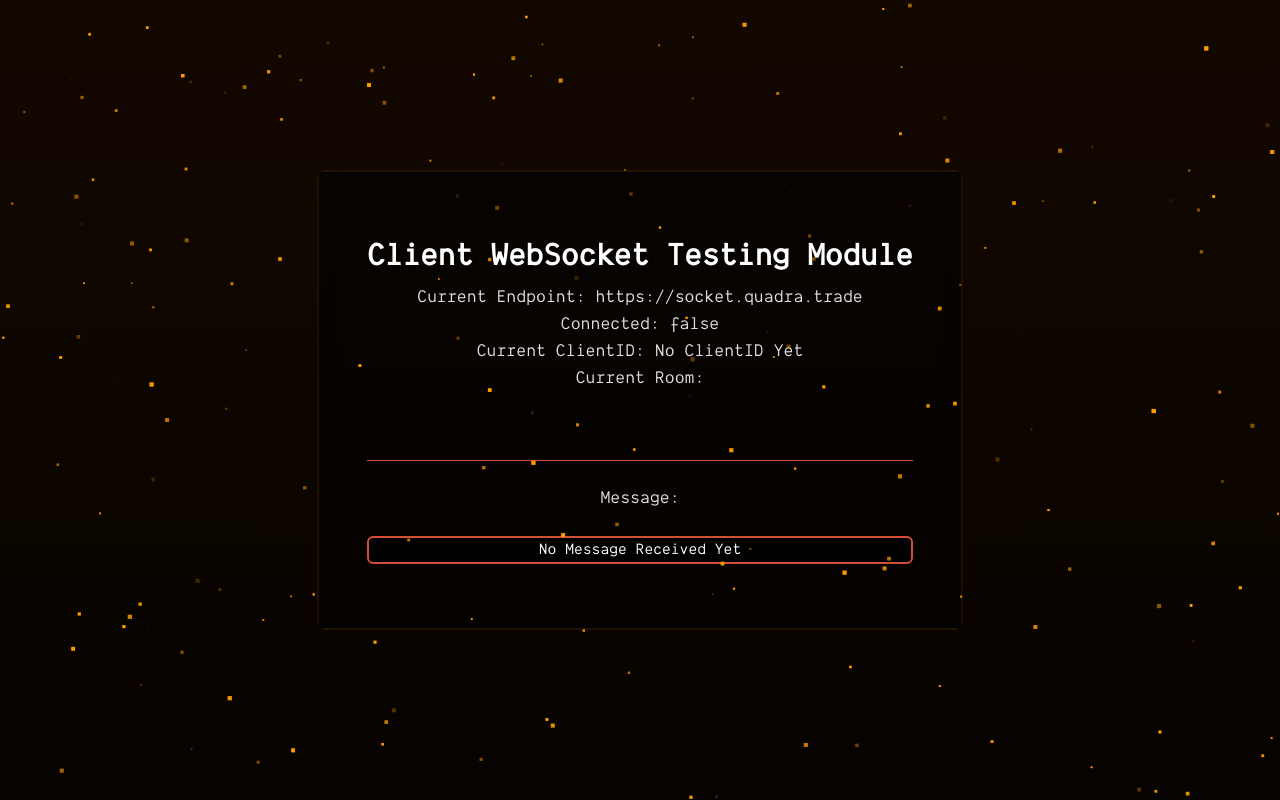
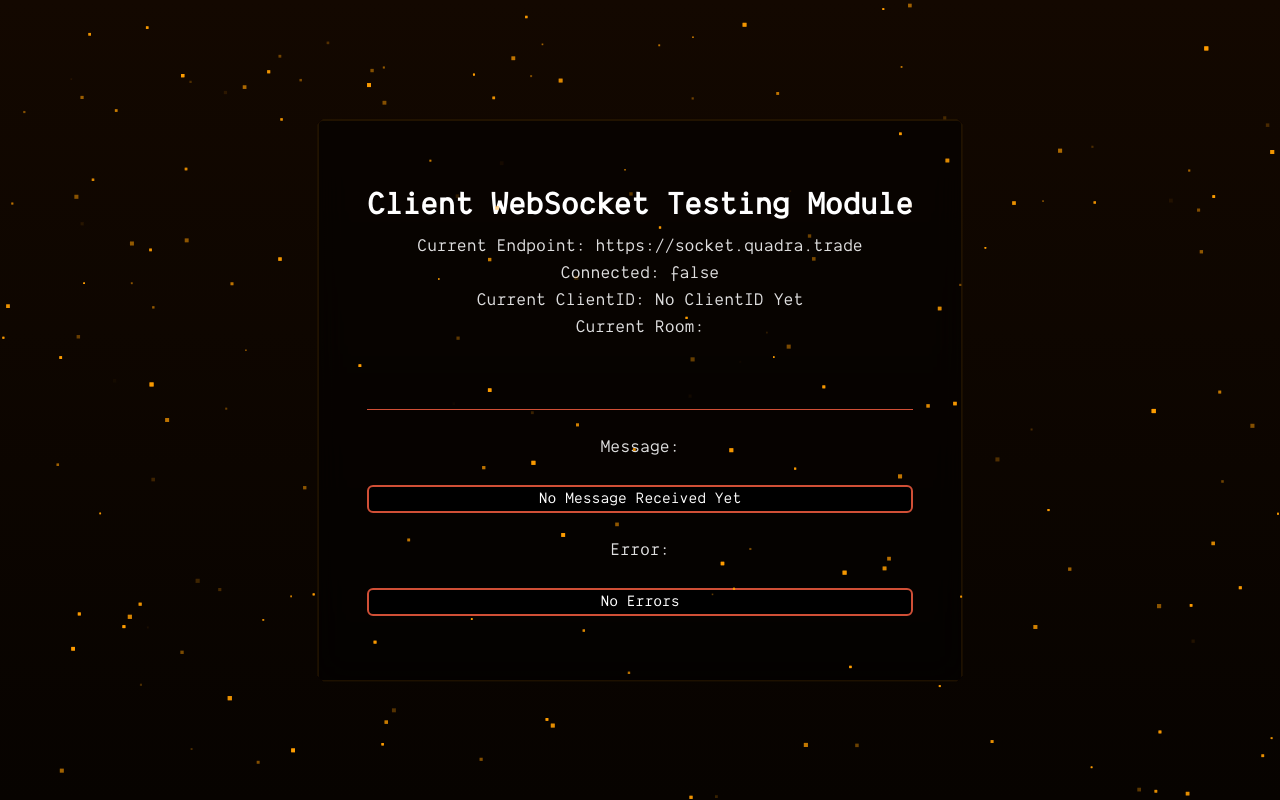
Before and after one commit to Shavvimal/websocket_client_test, a React app: page / in a window 1280 px wide. Built offline with nearby package versions, Linux system fonts and the light colour scheme; no server answers; what i18next-xhr-backend would draw is missing.

Commit message:
jwt update

```diff
--- a/src/pages/Home/index.js
+++ b/src/pages/Home/index.js
@@ -2,14 +2,25 @@ import React, { useState, useEffect } from "react";
 import { ParticlesComponent } from "../../components";
 import io from "socket.io-client";
 
-const test = process.env.TEST;
-const endpoint =
-  test == "true" ? "http://localhost:3000" : "https://socket.quadra.trade";
-const socket = io(endpoint, { transports: ["websocket"] });
+// Access JWT token from local storage
+const token = localStorage.getItem("token");
+console.log(token);
+
+const endpoint = "https://socket.quadra.trade";
+//  send payload on connect
+const socket = io(endpoint, {
+  transports: ["websocket"],
+  auth: {
+    traderID: "a38qwe",
+    quadraID: "1234",
+    token: token,
+  },
+});
 
 function SignUp() {
   const [room, setRoom] = useState("");
   const [message, setMessage] = useState("No Message Received Yet");
+  const [error, setError] = useState("No Errors");
   const [clientID, setClientID] = useState("No ClientID Yet");
   const [isConnected, setIsConnected] = useState(socket.connected);
 
@@ -24,11 +35,15 @@ function SignUp() {
     socket.on("disconnect", () => {
       setIsConnected(false);
     });
+    socket.on("err", (err) => {
+      setError(err);
+    });
     return () => {
       //  the listeners must be removed in the cleanup step, in order to prevent multiple event registrations
       socket.off("connect");
       socket.off("disconnect");
       socket.off("tickers");
+      socket.off("err");
     };
   }, []);
 
@@ -82,6 +97,12 @@ function SignUp() {
               <div className="relative bg-black  border border-orange-900 border-2 rounded-md rounded-md w-full text-center">
                 {message}
               </div>
+              <p className="text-gray-300 text-lg mb-6 text-center my-6">
+                Error:
+              </p>
+              <div className="relative bg-black  border border-orange-900 border-2 rounded-md rounded-md w-full text-center">
+                {error}
+              </div>
             </div>
           </section>
         </main>
```
Also changed, not shown: 1 other file (tests, documents, lock files or other folders).
